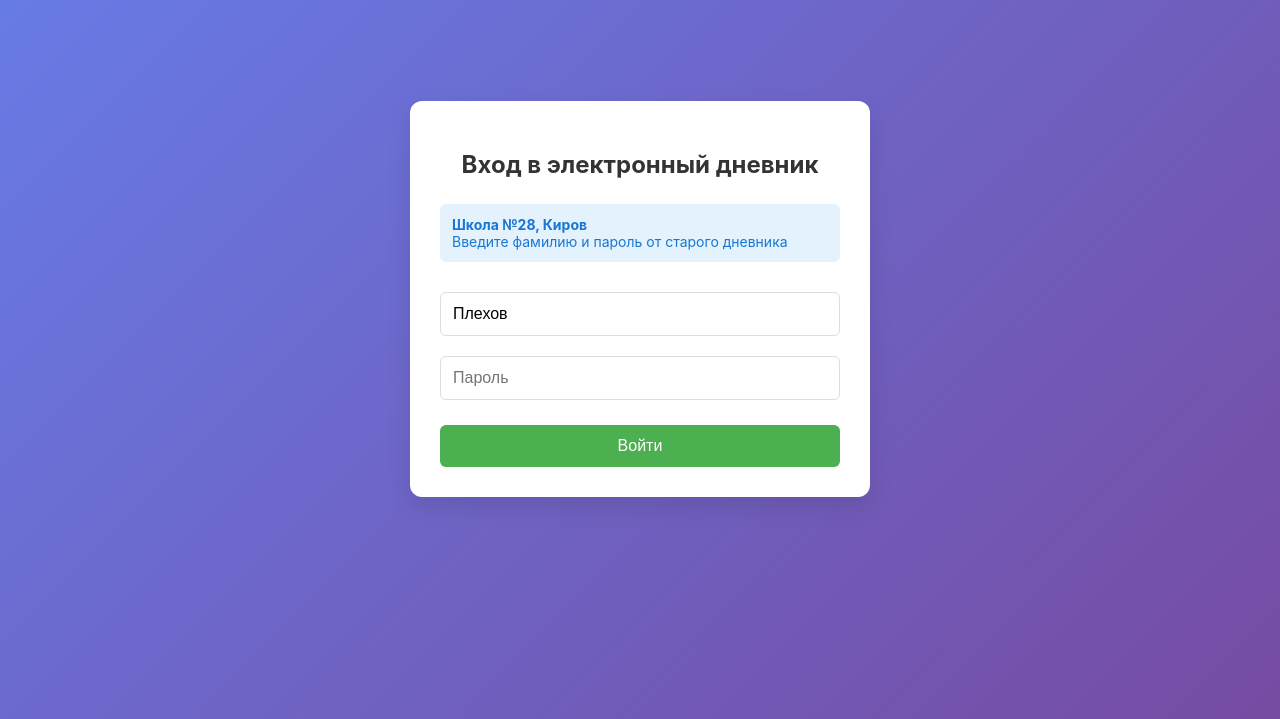
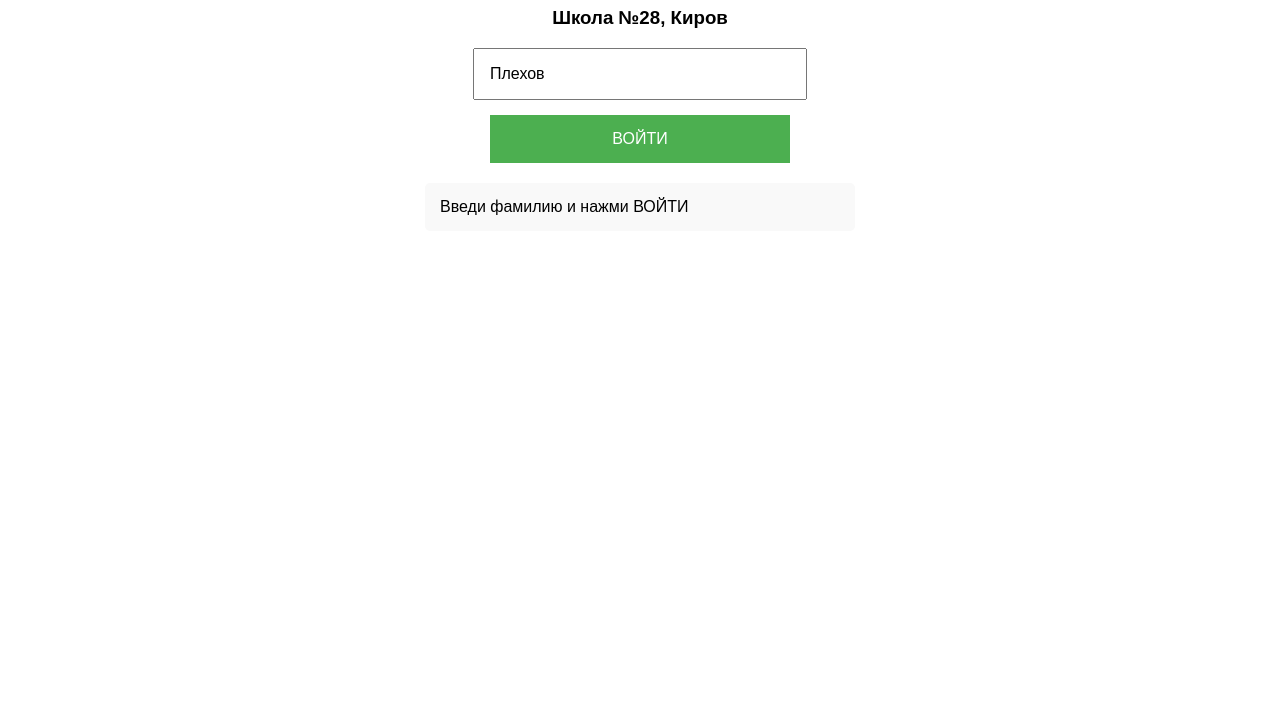
Before and after one commit to plehovlev2011-glitch/journal28, a plain HTML site: page login.html in a window 1280 px wide. Shown: the part 121-840 px from the top of the page. After the commit the page ends 800 px from the top, so only its background shows below. Drawn offline with Linux system fonts and the light colour scheme.

Commit message:
Update login.html

```diff
--- a/login.html
+++ b/login.html
@@ -1,202 +1,98 @@
 <!DOCTYPE html>
-<html lang="ru">
+<html>
 <head>
     <meta charset="UTF-8">
-    <meta name="viewport" content="width=device-width, initial-scale=1.0">
     <title>Вход в дневник</title>
     <style>
-        body {
-            font-family: 'Inter', sans-serif;
-            background: linear-gradient(135deg, #667eea, #764ba2);
-            margin: 0;
-            padding: 20px;
-            display: flex;
-            justify-content: center;
-            align-items: center;
-            min-height: 100vh;
-        }
-        .login-box {
-            background: white;
-            padding: 30px;
-            border-radius: 12px;
-            width: 100%;
-            max-width: 400px;
-            box-shadow: 0 10px 25px rgba(0,0,0,0.1);
-        }
-        h2 {
-            text-align: center;
-            color: #333;
-            margin-bottom: 25px;
-        }
-        input {
-            width: 100%;
-            padding: 12px;
-            margin: 10px 0;
-            border: 1px solid #ddd;
-            border-radius: 6px;
-            box-sizing: border-box;
+        body { font-family: Arial; padding: 40px; text-align: center; }
+        input, button {
+            padding: 15px;
+            margin: 10px;
+            width: 300px;
             font-size: 16px;
+            display: block;
+            margin: 15px auto;
         }
         button {
-            width: 100%;
-            padding: 12px;
-            background: #4caf50;
+            background: #4CAF50;
             color: white;
             border: none;
-            border-radius: 6px;
-            font-size: 16px;
             cursor: pointer;
-            margin-top: 15px;
-            font-weight: 500;
         }
-        button:hover {
-            background: #45a049;
-        }
-        .error {
-            color: #d32f2f;
-            margin-top: 10px;
-            padding: 10px;
-            background: #ffebee;
-            border-radius: 6px;
-            display: none;
-        }
-        .info {
-            background: #e3f2fd;
-            padding: 12px;
-            border-radius: 6px;
-            margin-bottom: 20px;
-            font-size: 14px;
-            color: #1976d2;
-        }
-        .loading {
-            text-align: center;
-            padding: 20px;
-            display: none;
-        }
-        .spinner {
-            width: 40px;
-            height: 40px;
-            border: 3px solid #f3f3f3;
-            border-top: 3px solid #4caf50;
-            border-radius: 50%;
-            animation: spin 1s linear infinite;
-            margin: 0 auto 10px;
-        }
-        @keyframes spin {
-            0% { transform: rotate(0deg); }
-            100% { transform: rotate(360deg); }
+        #result {
+            margin: 20px auto;
+            padding: 15px;
+            width: 400px;
+            background: #f9f9f9;
+            border-radius: 5px;
+            text-align: left;
         }
     </style>
 </head>
 <body>
-    <div class="login-box">
-        <h2>Вход в электронный дневник</h2>
+    <h1>Вход в электронный дневник</h1>
+    <h3>Школа №28, Киров</h3>
 
-        <div class="info">
-            <strong>Школа №28, Киров</strong><br>
-            Введите фамилию и пароль от старого дневника
-        </div>
+    <input type="text" id="lastName" placeholder="Фамилия" value="Плехов">
+    <button onclick="login()">ВОЙТИ</button>
 
-        <input type="text" id="lastName" placeholder="Фамилия" value="Плехов">
-        <input type="password" id="password" placeholder="Пароль">
-
-        <button onclick="login()" id="loginBtn">Войти</button>
-
-        <div class="loading" id="loading">
-            <div class="spinner"></div>
-            <p>Поиск данных ученика...</p>
-        </div>
-
-        <div id="error" class="error"></div>
-    </div>
+    <div id="result">Введи фамилию и нажми ВОЙТИ</div>
 
     <script>
         async function login() {
-            const lastName = document.getElementById('lastName').value.trim();
-            const password = document.getElementById('password').value;
-            const errorDiv = document.getElementById('error');
-            const loadingDiv = document.getElementById('loading');
-            const btn = document.getElementById('loginBtn');
+            const lastName = document.getElementById('lastName').value;
+            const resultDiv = document.getElementById('result');
 
-            // Сброс ошибок
-            errorDiv.style.display = 'none';
-            errorDiv.textContent = '';
-
-            // Валидация
             if (!lastName) {
-                showError('Введите фамилию');
-                return;
-            }
-            if (!password) {
-                showError('Введите пароль');
+                resultDiv.innerHTML = "Введи фамилию";
                 return;
             }
 
-            // Показываем загрузку
-            btn.style.display = 'none';
-            loadingDiv.style.display = 'block';
+            resultDiv.innerHTML = "Ищем ID...";
 
             try {
-                console.log('🔍 Ищем ID для фамилии:', lastName);
-
-                // 1. Ищем ID ученика
-                const idResponse = await fetch('/api/getStudentId', {
+                // 1. Ищем ID по фамилии
+                const response = await fetch('/api/login', {
                     method: 'POST',
                     headers: { 'Content-Type': 'application/json' },
-                    body: JSON.stringify({
-                        lastName: lastName,
-                        password: password
-                    })
+                    body: JSON.stringify({ lastName: lastName })
                 });
 
-                const idData = await idResponse.json();
-                console.log('Ответ поиска ID:', idData);
+                const data = await response.json();
 
-                if (!idData.success) {
-                    throw new Error(idData.error || 'Не удалось найти данные ученика');
+                if (!data.success) {
+                    resultDiv.innerHTML = "Ошибка: " + (data.error || "Неизвестная ошибка");
+                    return;
                 }
 
-                // 2. Сохраняем найденные данные
-                localStorage.setItem('studentId', idData.studentId);
-                localStorage.setItem('classId', idData.classId || '1000');
+                // 2. Сохраняем данные
+                localStorage.setItem('studentId', data.studentId);
+                localStorage.setItem('classId', data.classId);
                 localStorage.setItem('username', lastName);
-                localStorage.setItem('authTime', Date.now());
 
-                console.log('💾 Сохранено:', {
-                    studentId: localStorage.getItem('studentId'),
-                    classId: localStorage.getItem('classId'),
-                    username: localStorage.getItem('username')
-                });
-
-                // 3. Переходим в дневник
-                setTimeout(() => {
-                    window.location.href = 'dashboard.html';
-                }, 500);
+                resultDiv.innerHTML = `
+                    ✅ Успешно!<br><br>
+                    Фамилия: <strong>${lastName}</strong><br>
+                    ID ученика: <strong>${data.studentId}</strong><br>
+                    Класс: <strong>${data.classId}</strong><br><br>
+                    <button onclick="goToDashboard()"
+                            style="background: #2196F3; padding: 10px 20px;">
+                        ПЕРЕЙТИ В ДНЕВНИК
+                    </button>
+                `;
 
             } catch (error) {
-                console.error('❌ Ошибка входа:', error);
-                showError(error.message);
-                btn.style.display = 'block';
-                loadingDiv.style.display = 'none';
+                resultDiv.innerHTML = "Ошибка: " + error.message;
             }
         }
 
-        function showError(message) {
-            const errorDiv = document.getElementById('error');
-            errorDiv.textContent = message;
-            errorDiv.style.display = 'block';
+        function goToDashboard() {
+            window.location.href = 'dashboard.html';
         }
 
         // Enter для входа
-        document.getElementById('password').addEventListener('keypress', (e) => {
+        document.getElementById('lastName').addEventListener('keypress', function(e) {
             if (e.key === 'Enter') login();
-        });
-
-        // Фокус на поле пароля после ввода фамилии
-        document.getElementById('lastName').addEventListener('keypress', (e) => {
-            if (e.key === 'Enter') {
-                document.getElementById('password').focus();
-            }
         });
     </script>
 </body>
```
